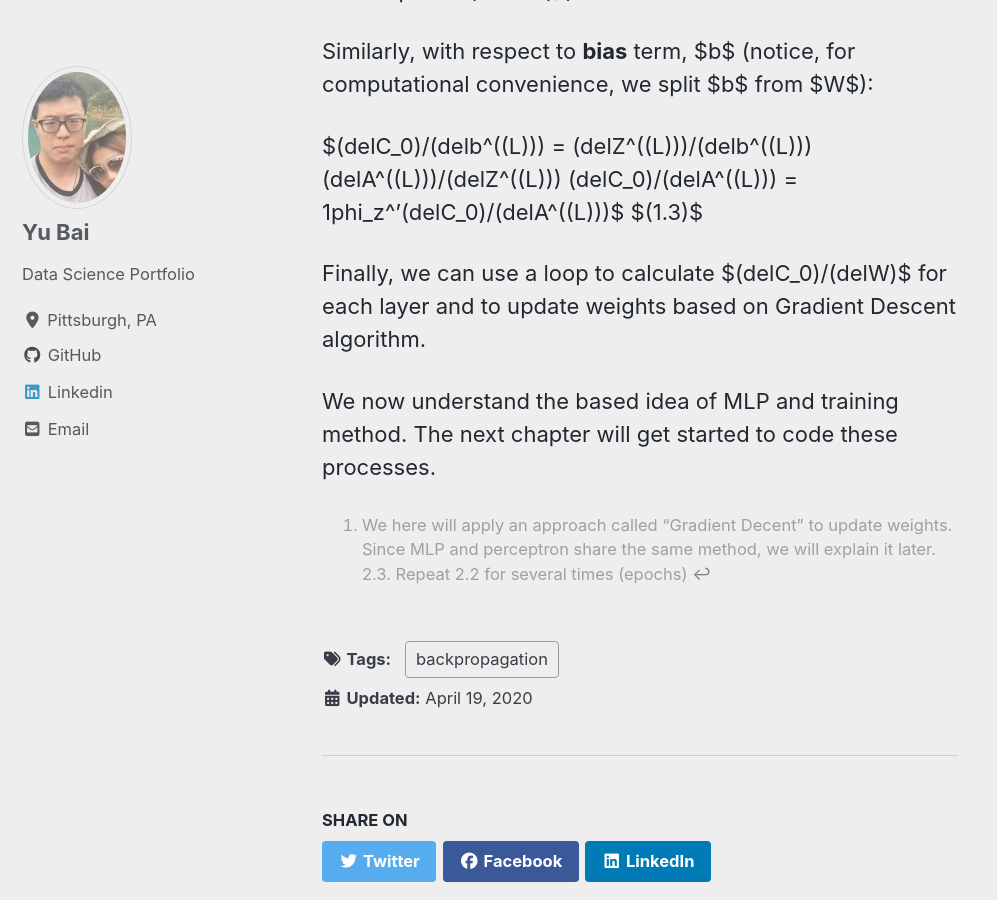
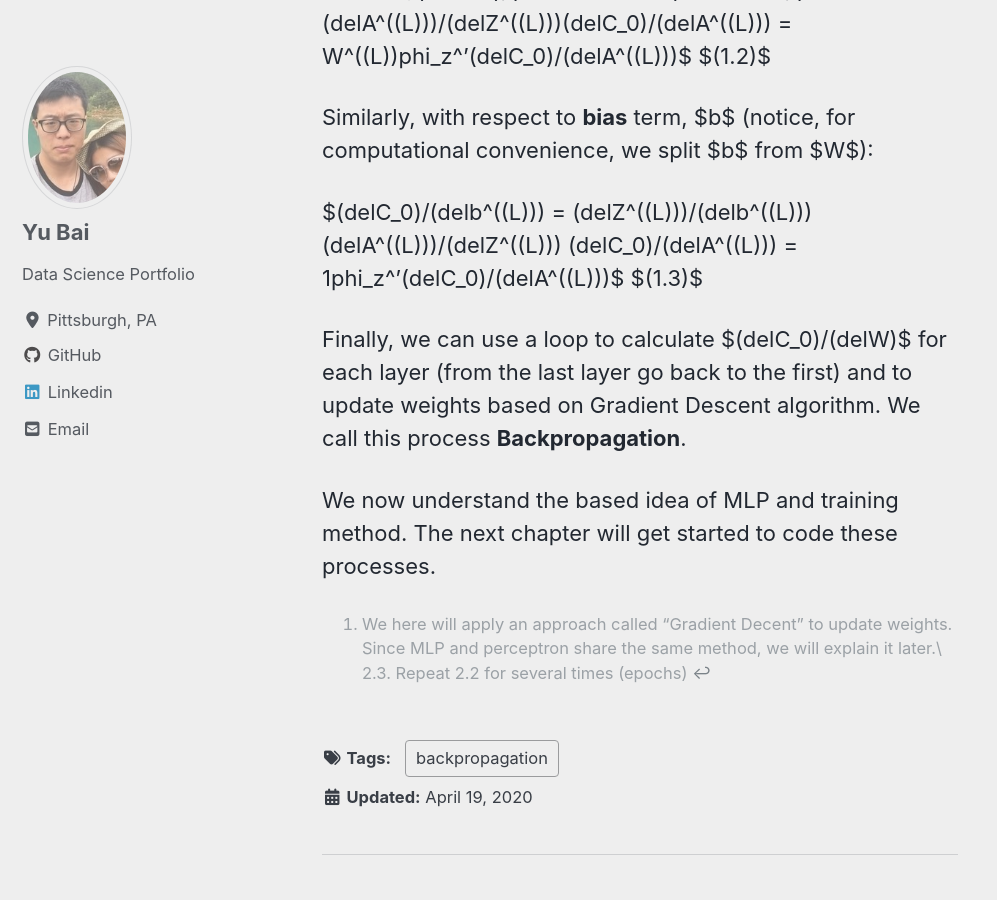
Before and after one commit to watermantle/data_science, a Jekyll site: the page built from _posts/2020-04-19-backpropagation.md, in a window 1280 px wide and 900 px high, scrolled down 5320 px. Shown: the whole window, without its empty margins (0-997 px from the left). Built offline with Jekyll 4.4.1, drawn with Linux system fonts in a browser that asks for light colours; cached includes are drawn as plain includes; nearby versions of some CDN libraries; a script that is not in the unit is left out; some of the changed text lies outside the part shown.

Commit message:
Update 2020-04-19-backpropagation.md

```diff
--- a/_posts/2020-04-19-backpropagation.md
+++ b/_posts/2020-04-19-backpropagation.md
@@ -35,11 +35,11 @@ and our decision function:
 
 Next, we will do following steps to train a perceptron:
 1. Initialize the weighs to small random numbers, we here can use stand normal distribution to do so.
-2. For each training example, **$x^(i)$**:
-    2.1. Compute the output values **$hat y$**, the one from decision function **$\phi(z)$**
+2. For each training example, **$x^(i)$**:\
+    2.1. Compute the output values **$hat y$**, the one from decision function **$\phi(z)$**\
     2.2. Update the weights by comparing to **$y$** and **$hat y$** to minimize the loss function [^1]
 
-[^1]: We here will apply an approach called "Gradient Decent" to update weights. Since MLP and perceptron share the same method, we will explain it later.
+[^1]: We here will apply an approach called "Gradient Decent" to update weights. Since MLP and perceptron share the same method, we will explain it later.\
     2.3. Repeat 2.2 for several times (epochs)
 
 The process could be explained as follows:
@@ -62,16 +62,16 @@ where **$a_i^n$** is simply equal to **$\phi(z)$** for convenience. Notice that
 Also, Activation Functions are not necessarily the binary function showed above. Some common activation functions are, for example, **Tanh, ReLU, Sigmoid, ELU, and SELU**. Showed as the plot:
 ![Activation functions](/data_science/images/backpropagation/activations.png)
 
-Similar to training a perceptron, we need to:
+Similar to training a perceptron, we need to:\
 1. Initialize the weighs to small random numbers, we here can use stand normal distribution to do so.
-2. For each training example, **$x^(i)$**:
-    2.1. Go through each layer (multiplied by its weights and applied to its activation function), until we come up with the final output **$hat y$**.
-    2.2. Update the weights by comparing to **$y$** and **$hat y$** to minimize the loss function
-    2.3. Repeat 2.1 and 2.2 for several times (epochs)
+2. For each training example, **$x^(i)$**:\
+    2.1. Go through each layer (multiplied by its weights and applied to its activation function), until we come up with the final output **$hat y$**.\
+    2.2. Update the weights by comparing to **$y$** and **$hat y$** to minimize the loss function\
+    2.3. Repeat 2.1 and 2.2 for several times (epochs)\
 
 The process 2.1 is self-explained and called **forward propagation**. We next need to take a deep look at 2.2.
 
-For a loss function(or cost function) ***C_0***, if we update weights **W** based on a rule that **$W := W - lambda (delC_0)/(delW)$**, where $lambda$ is called **learning rate**, we see the weights will be updated with a very small step every time until $(delC_0)/(delW) = 0$, which is the time we find the minimal value of the cost function relative to weights. This straightforward yet powerful algorithm is called **Gradient Descent**.
+For a loss function(or cost function) ***$C_0$***, if we update weights **$W$** based on a rule that **$W := W - lambda (delC_0)/(delW)$**, where $lambda$ is called **learning rate**, we see the weights will be updated with a very small step every time until $(delC_0)/(delW) = 0$, which is the time we find the minimal value of the cost function relative to weights. This straightforward yet powerful algorithm is called **Gradient Descent**.
 
 Basically, there are two variants for the Gradient Descent. If we update weights with all input samples, we call this algorithm **Batch Gradient Descent** or **BGD**. On the other hand, we can also randomly pick a subset of the input samples to update weights, this progress would result in a decline in the accuracy of each "step" (since it's not the real $(delC_0)/(delW)$, but a subset of it), but this move will speed up our training processes dramatically. This variant is called **Stochastic Gradient Descent** or **BGD**.
 
@@ -90,6 +90,6 @@ Similarly, with respect to **bias** term, $b$ (notice, for computational conveni
 
 $(delC_0)/(delb^((L))) = (delZ^((L)))/(delb^((L))) (delA^((L)))/(delZ^((L))) (delC_0)/(delA^((L))) = 1phi_z^'(delC_0)/(delA^((L)))$ $(1.3)$
 
-Finally, we can use a loop to calculate $(delC_0)/(delW)$ for each layer and to update weights based on Gradient Descent algorithm.
+Finally, we can use a loop to calculate $(delC_0)/(delW)$ for each layer (from the last layer go back to the first) and to update weights based on Gradient Descent algorithm. We call this process **Backpropagation**.
 
 We now understand the based idea of MLP and training method. The next chapter will get started to code these processes.
```
